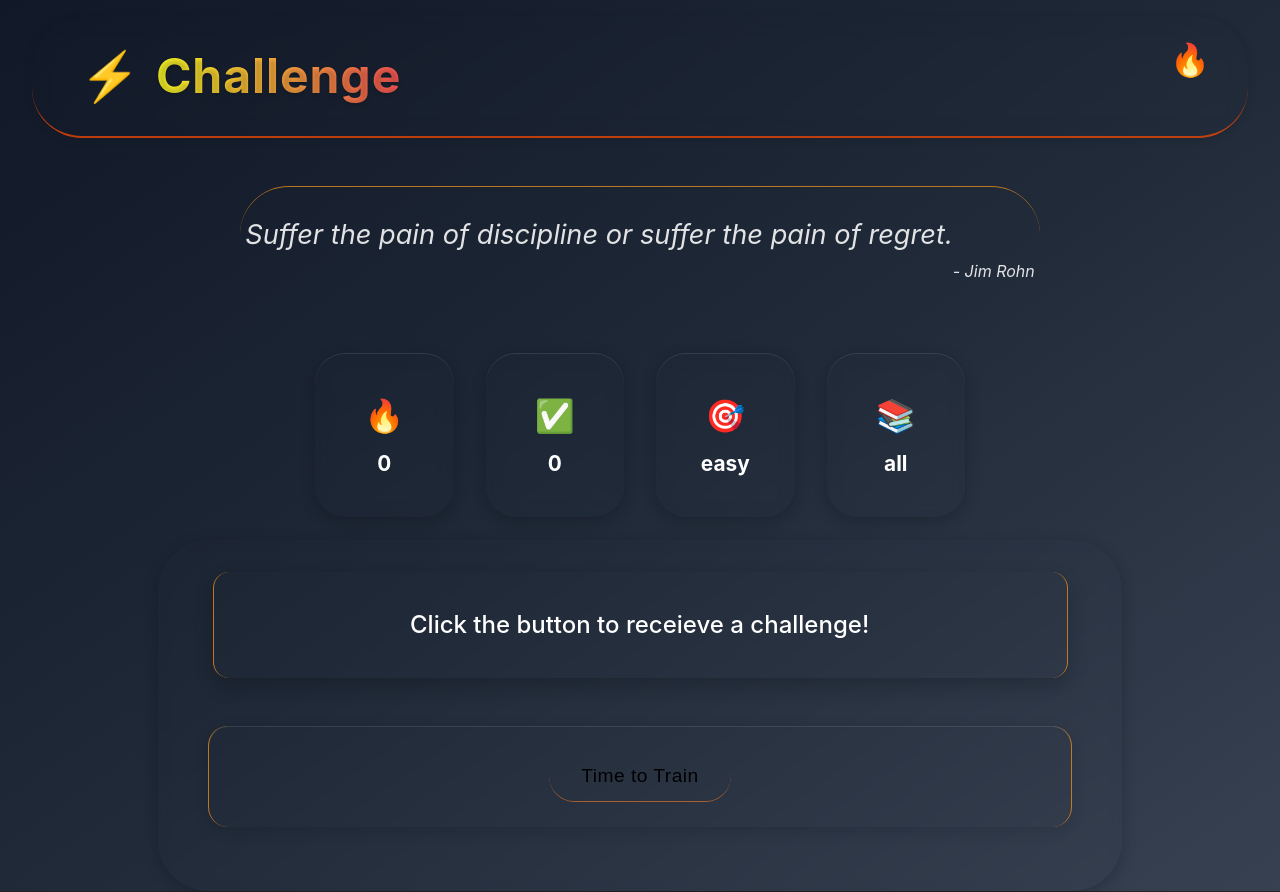
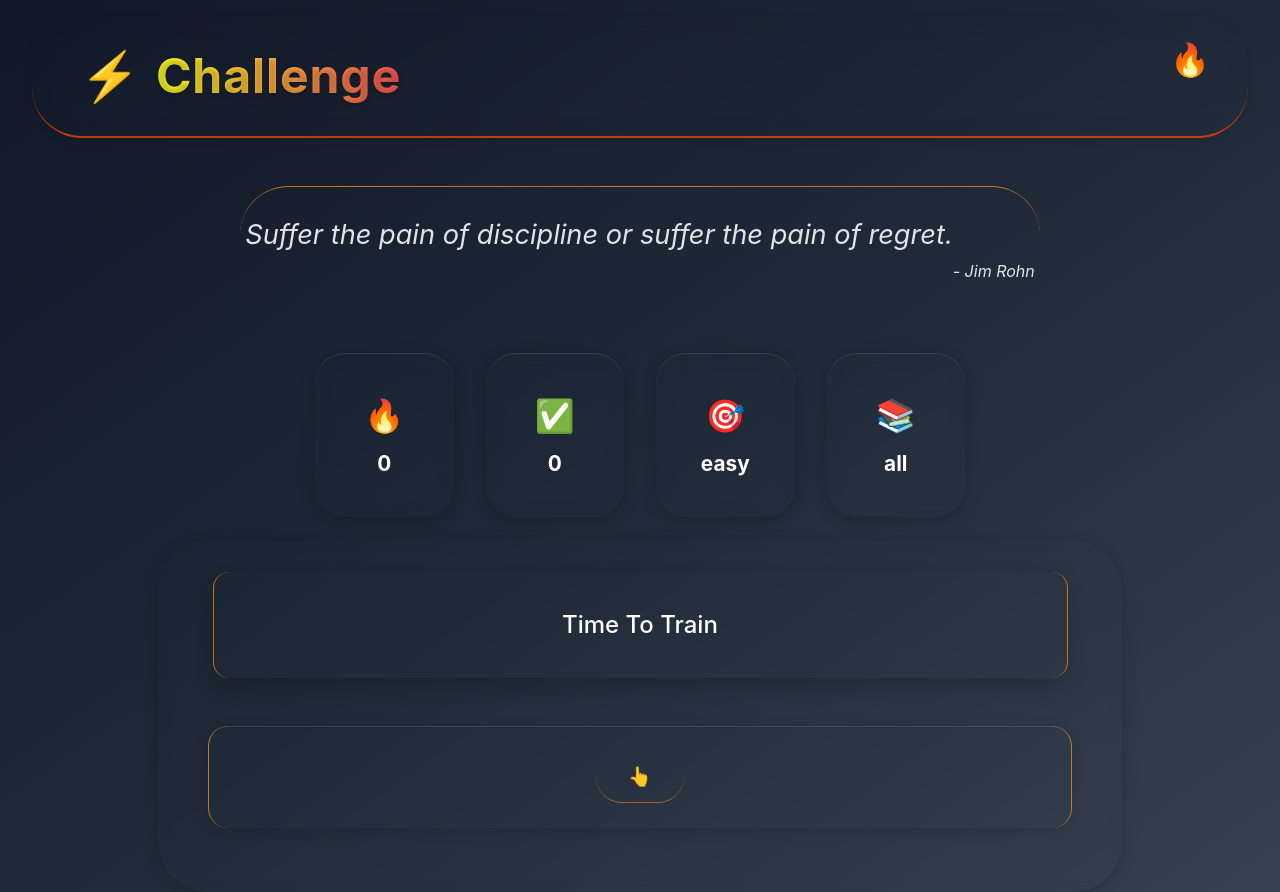
Before and after one commit to robertoandino/challenge-me, a React (Vite) app: page / in a window 1280 px wide. Built offline with nearby package versions, Linux system fonts and the light colour scheme.

Commit message:
Update button design.

```diff
--- a/src/components/ButtonGroup/ButtonGroup.tsx
+++ b/src/components/ButtonGroup/ButtonGroup.tsx
@@ -20,8 +20,9 @@ const ButtonGroup: React.FC<ButtonGroupProps> = ({
                 onClick={onGenerate}
                 className={`primary-button ${isGenerating ? "generating" : ""}`}
                 disabled={isGenerating}
+                title="Generate Challenge"
             >
-                {isGenerating ? "Generating..." : "Time to Train"}
+                {isGenerating ? "Generating..." : "👆"}
             </button>
 
             {hasGenerated && (
--- a/src/pages/Home/Home.tsx
+++ b/src/pages/Home/Home.tsx
@@ -15,7 +15,7 @@ import DailyQuoteCard from "../../components/DailyQuoteCard/DailyQuoteCard";
 
 const Home: React.FC = () => {
     //Current challenge
-    const [currentChallenge, setCurrentChallenge] = useState<string>("Click the button to receieve a challenge!");
+    const [currentChallenge, setCurrentChallenge] = useState<string>("Time To Train");
 
     //Loading state
     const [isGenerating, setIsGenerating] = useState(false);
```
